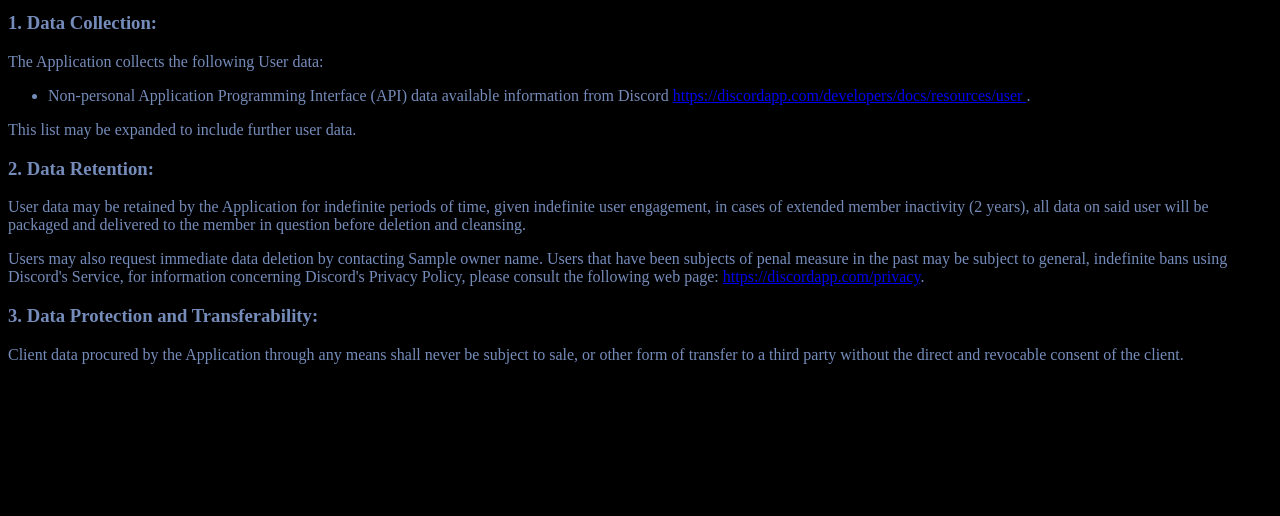
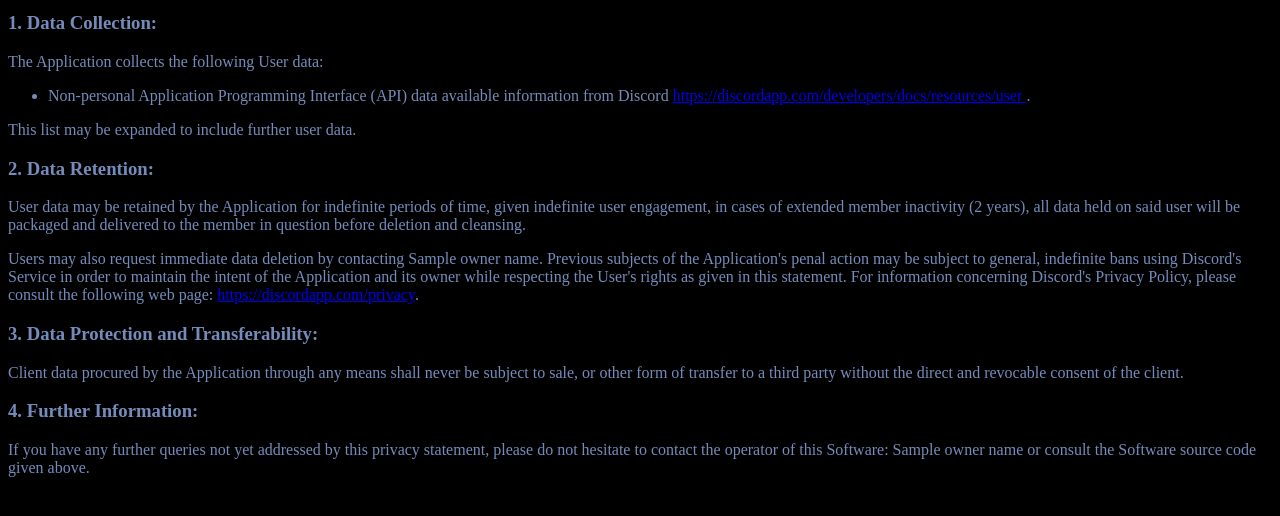
Before and after one commit to fw-cc/TempleBot, a Python web app: template gchqbot/extensions/templates/privacy_statement.html in a window 1280 px wide. Shown: the part 208-724 px from the top of the page. Run offline with Jinja, Linux system fonts and the light colour scheme; the template is opened without the code that fills it: most values are stand-ins (such as "Sample title", 1, 10 or a date in 2020).

Commit message:
Add privacy_statement.html and include link to in verification.html

```diff
--- a/gchqbot/extensions/templates/privacy_statement.html
+++ b/gchqbot/extensions/templates/privacy_statement.html
@@ -47,13 +47,14 @@
         <h3>2. Data Retention:</h3>
         <p>
             User data may be retained by the Application for indefinite periods of time, given indefinite user engagement,
-            in cases of extended member inactivity (2 years), all data on said user will be packaged and delivered to
+            in cases of extended member inactivity (2 years), all data held on said user will be packaged and delivered to
             the member in question before deletion and cleansing.
         </p>
         <p>
-            Users may also request immediate data deletion by contacting {{ owner_name }}. Users that have been
-            subjects of penal measure in the past may be subject to general, indefinite bans using Discord's Service,
-            for information concerning Discord's Privacy Policy, please consult the following web page:
+            Users may also request immediate data deletion by contacting {{ owner_name }}. Previous subjects of the
+            Application's penal action may be subject to general, indefinite bans using Discord's Service in order to
+            maintain the intent of the Application and its owner while respecting the User's rights as given in this
+            statement. For information concerning Discord's Privacy Policy, please consult the following web page:
             <a href="https://discordapp.com/privacy" target="_blank">https://discordapp.com/privacy</a>.
         </p>
         <h3>3. Data Protection and Transferability:</h3>
@@ -61,5 +62,10 @@
             Client data procured by the Application through any means shall never be subject to sale, or other form of
             transfer to a third party without the direct and revocable consent of the client.
         </p>
+        <h3>4. Further Information:</h3>
+        <p>
+            If you have any further queries not yet addressed by this privacy statement, please do not hesitate
+            to contact the operator of this Software: {{ owner_name }} or consult the Software source code given above.
+        </p>
     </body>
 </html>
--- a/gchqbot/extensions/templates/verification.html
+++ b/gchqbot/extensions/templates/verification.html
@@ -9,5 +9,10 @@
         {{ form.recaptcha }}
         <input type="submit" value="Verify Humanity">
     </form>
+    <footer>
+        <p>
+            <a href="{{ url_for('return_privacy_statement') }}">Privacy Statement</a>
+        </p>
+    </footer>
 </body>
 </html>
```
